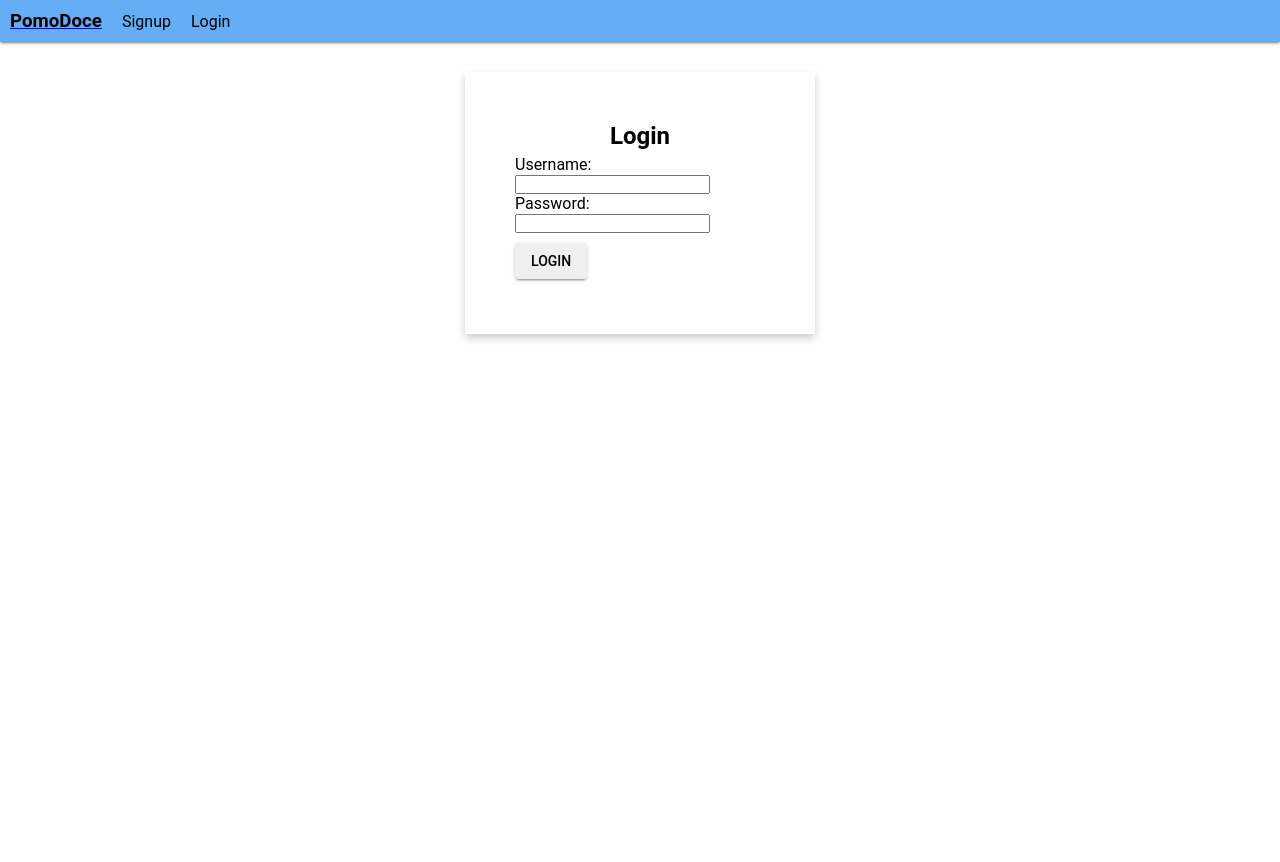
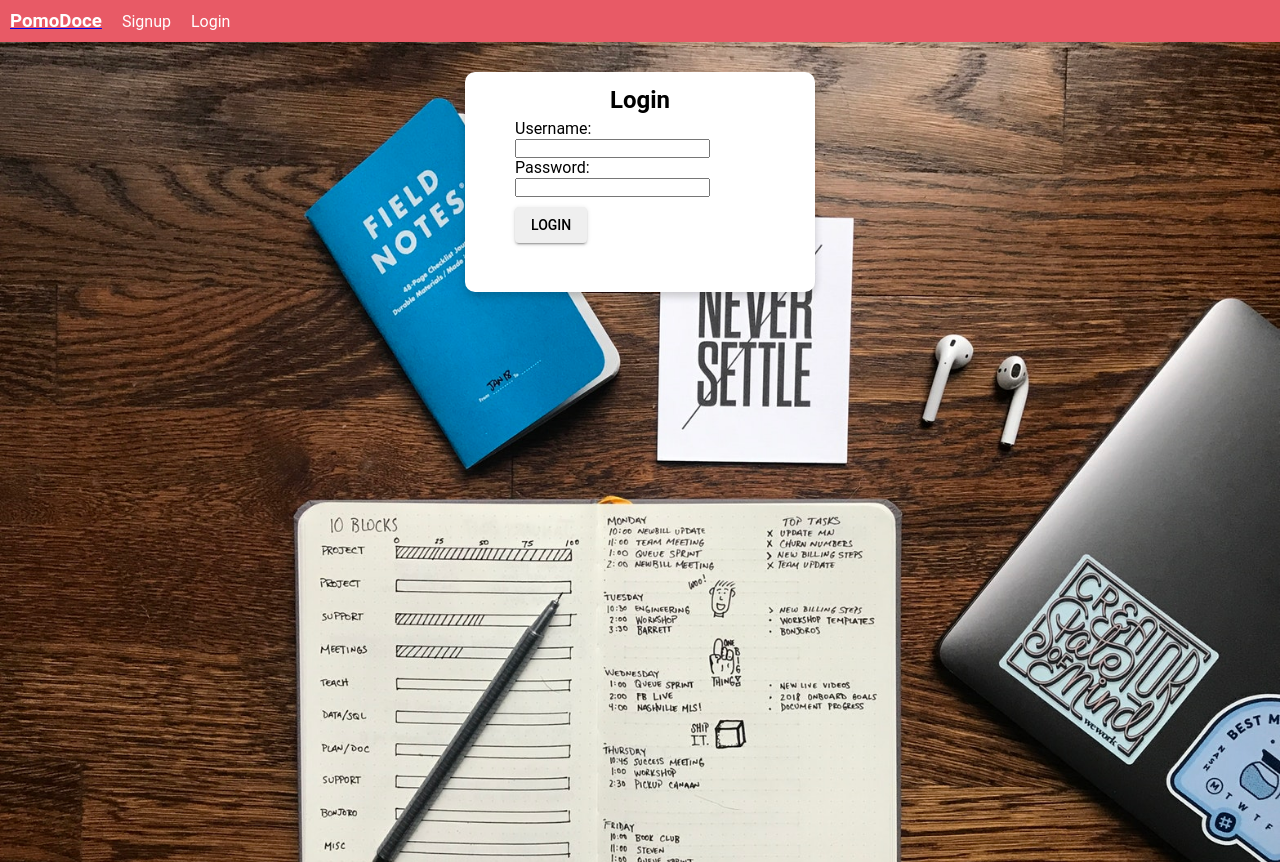
Before and after one commit to hendo12/PomoDoce, a React (Create React App) app in the folder client/: page /login in a window 1280 px wide. Before the commit the page ends 800 px from the top, so only its background shows below. Built offline with nearby package versions, Linux system fonts and the light colour scheme; no server answers.

Commit message:
Presentation day deployment. Fixed Completed Todos bug that only kept the most recently completed todo

```diff
--- a/client/public/index.css
+++ b/client/public/index.css
@@ -8,7 +8,7 @@
    margin: 0;
    padding: 0;
    font-family: sans-serif;
-   background-image: url('../')
+   background-color: #cedde2;
  }
 
 ul li {
@@ -22,8 +22,8 @@ ul li {
    justify-content: flex-start;
    padding: 10px 0;
    text-decoration: none;
-   background-color: #65ADF5;
-     box-shadow: 0 3px 1px -2px rgba(0, 0, 0, 0.2), 0 2px 2px 0 rgba(0, 0, 0, 0.14), 0 1px 5px 0 rgba(0, 0, 0, 0.12);
+   background-color: #E85A66;
+   box-shadow: 0 3px 1px -2px rgba(0, 0, 0, 0.2), 0 2px 2px 0 rgba(0, 0, 0, 0.14), 0 1px 5px 0 rgba(0, 0, 0, 0.12);
  }
 
 .headerElements {
@@ -32,7 +32,8 @@ ul li {
 
 .headerElements, .headerElements h3, .headerElements Link, NavLink {
   text-decoration: none;
-  color: black;
+  color: white;
+  /* text-shadow: -1px 0 black, 0 1px black, 1px 0 black, 0 -1px black; */
 }
 
 .card {
@@ -43,6 +44,8 @@ ul li {
   display: flex;
   justify-content: space-evenly;
   align-items: center;
+  border-radius: 5px;
+  background-color: white;
 }
 
  .card span {
@@ -84,12 +87,12 @@ ul li {
  }
 
  .startBtn {
-   background-color: #508B46;
+   background-color: #77dd77;
    width: 150px;
  }
 
  .deleteBtn {
-   background-color: #E03616;
+   background-color: #E84855;
  }
 
  .todoCheck {
@@ -170,8 +173,17 @@ ul li {
  .Signup {
    display: flex;
    flex-direction: column;
-   background-image: url("./")
+   background-color: white;
+   border-radius: 10px;
+   height: 150px;
  }
+
+  .signUpImage {
+    background-image: url("./images/productivity-background.jpeg");
+    background-size: cover;
+    background-repeat: no-repeat;
+    height: 800px;
+  }
 
  .signupElements{
    padding: 5px 0px;
@@ -186,6 +198,7 @@ ul li {
    display: flex;
    justify-content: space-evenly;
    align-items: center;
+   background-color: white;
  }
 
  .hugeCard {
@@ -196,8 +209,9 @@ ul li {
      margin: 25px 50px;
      display: flex;
      min-height: 80%;
-      justify-content: space-evenly;
-      align-items: center;
+     justify-content: space-evenly;
+     align-items: center;
+     background-color: white;
  }
 
  .addCard {
@@ -211,6 +225,7 @@ ul li {
     min-height: 80%;
     justify-content: space-evenly;
     align-items: center;
+    background-color: white;
 }
 
 
--- a/client/src/components/App.jsx
+++ b/client/src/components/App.jsx
@@ -111,11 +111,12 @@ export default class App extends Component {
   }
 
   completedTodos = () => {
-    let completedTodos= [];
+    //let completedTodos= [];
+    let completedTodos = [...this.state.completedTodos];
     axios.get(`${SERVER_URL}/getAllTodos`).then(res => {
       if(!res.data.todoList){return}
 
-      let todos = res.data.todoList.todos;
+      let todos = [...res.data.todoList.todos];
 
       todos.map((res, i) => {
         if(res.done === true) {
--- a/client/src/components/pages/Goals.jsx
+++ b/client/src/components/pages/Goals.jsx
@@ -1,5 +1,4 @@
 import React, { Component } from 'react';
-import { MDBBtn } from "mdbreact";
 import NewTodoForm from '../NewTodoForm';
 import TodoList from '../TodoList';
 
@@ -28,7 +27,7 @@ export default class Goals extends Component {
           newTodoChanged={this.props.newTodoChanged}
           newTodo={this.props.newTodo}
         />
-        <MDBBtn onClick={() => this.props.allDone ()}>All Done</MDBBtn>
+        <button onClick={() => this.props.allDone ()}>All Done</button>
         <TodoList
           todos={this.props.todos}
           toggleTodoDone={this.props.toggleTodoDone}
--- a/client/src/components/pages/Home.jsx
+++ b/client/src/components/pages/Home.jsx
@@ -1,10 +1,8 @@
 import React, { Component } from 'react';
-import { MDBBtn } from "mdbreact";
 import Axios from 'axios';
-//import api from '../../api'
 import TodoList from '../TodoList';
 import { SERVER_URL } from '../../config'
-import CompletedTodos from '../CompletedTodos'
+
 
 
 export default class Home extends Component {
--- a/client/src/components/pages/Login.jsx
+++ b/client/src/components/pages/Login.jsx
@@ -34,8 +34,8 @@ export default class Login extends Component {
   render() {
     console.log()
     return (
-      <div className="centerCard">
-        <div className="Signup bigCard card-container">
+      <div className="centerCard signUpImage">
+        <div className="Signup bigCard card-container centerCard">
           <h2>Login</h2>
           <form className="signupElements">
             Username: <input type="text" value={this.state.username} name="username" onChange={this.handleInputChange} /> <br />
--- a/client/src/components/pages/Signup.jsx
+++ b/client/src/components/pages/Signup.jsx
@@ -37,14 +37,14 @@ export default class Signup extends Component {
 
   render() {
     return (
-      <div className="centerCard">
-        <div className="Signup bigCard card-container">
+      <div className="centerCard signUpImage">
+        <div className="Signup bigCard card-container centerCard">
           <h2 className="signupElements">Signup</h2>
           <div>
             <form className="signupElements">
               Username: <input type="text" value={this.state.username} name="username" onChange={this.handleInputChange} /> <br />
               Password: <input type="password" value={this.state.password} name="password" onChange={this.handleInputChange} /> <br />
-              <button onClick={(e) => this.handleClick(e)}>Signup</button>
+              <button className="btnCenter" onClick={(e) => this.handleClick(e)}>Signup</button>
             </form>
           </div>
           {this.state.message && <div className="info info-danger">
```
Also changed, not shown: client/public/images/productivity-background.jpeg (added), client/src/components/Sound.jsx (added).
